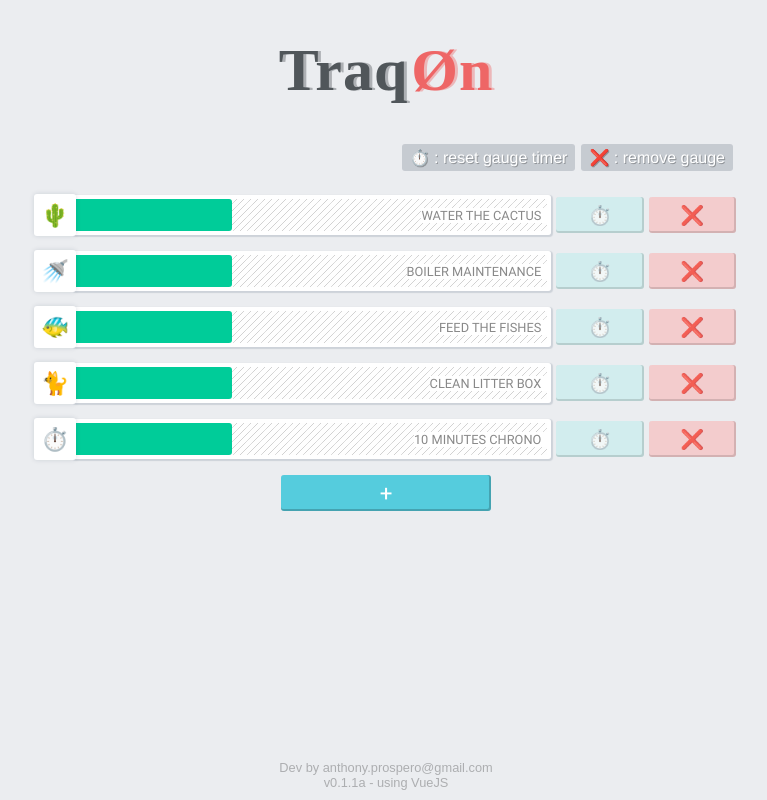
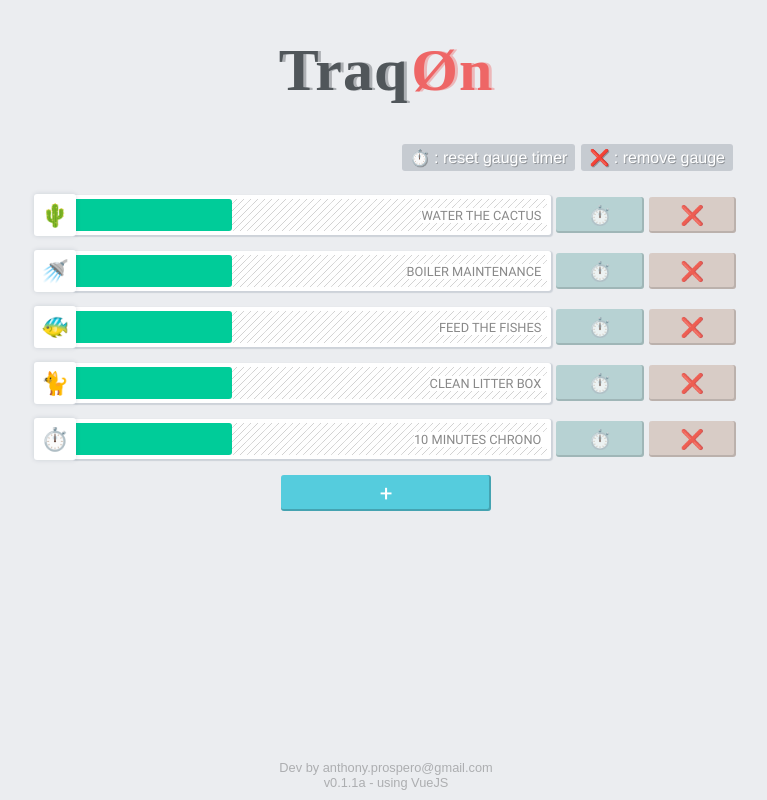
Before and after one commit to Shadowfaax/tasks-dashboard, a Vue app: page / in a window 1280 px wide. Shown: the whole page, without its empty margins (254-1021 px from the left). Built offline with nearby package versions, Linux system fonts and the light colour scheme; a web font is replaced by a local one.

Commit message:
some color changes

```diff
--- a/src/components/Dashboard.vue
+++ b/src/components/Dashboard.vue
@@ -186,8 +186,8 @@ export default {
 .gauge-action           { flex: 1 0 36px; margin: 0 0 0 5px; width: 36px; height: 36px; border-radius: 3px; display: flex; justify-content: space-around; align-items: center; font-size: 1.2em; overflow: hidden; font-family: Arial, Helvetica, sans-serif; font-size: 1.2em; text-transform: uppercase; color: #FFFFFFCC; }
 .gauge-action.shrink    { width: 0; }
 .gauge-action:hover     { box-shadow: 1px 1px 0px 1px #00000033 inset; transform: translate(1px, 1px); }
-.gauge-reset            { background-color: #CCEEEECC; box-shadow: -1px -1px 0 1px #00000022 inset; }
-.gauge-delete           { background-color: #FF999966; box-shadow: -1px -1px 0 1px #00000022 inset; }
+.gauge-reset            { background-color: #AACCCCCC; box-shadow: -1px -1px 0 1px #00000022 inset; }
+.gauge-delete           { background-color: #BB998866; box-shadow: -1px -1px 0 1px #00000022 inset; }
 .gauge-blk              { flex: 1 1 60%; height: 32px; margin-left: 36px; border-radius: 3px; padding: 0; border: 4px solid #FFFFFF; background-color: #FFFFFFCC; box-shadow: 1px 1px 1px 1px #11224422; background-image: url('../../public/images/patterns/black-twill.png'); box-sizing: content-box; }
 .gauge-blk:hover        { transform: scale(1.1); cursor: pointer; }
 .gauge-items            { width: 100%; height: 100%; background-color: #FFFFFFCC; }
```
